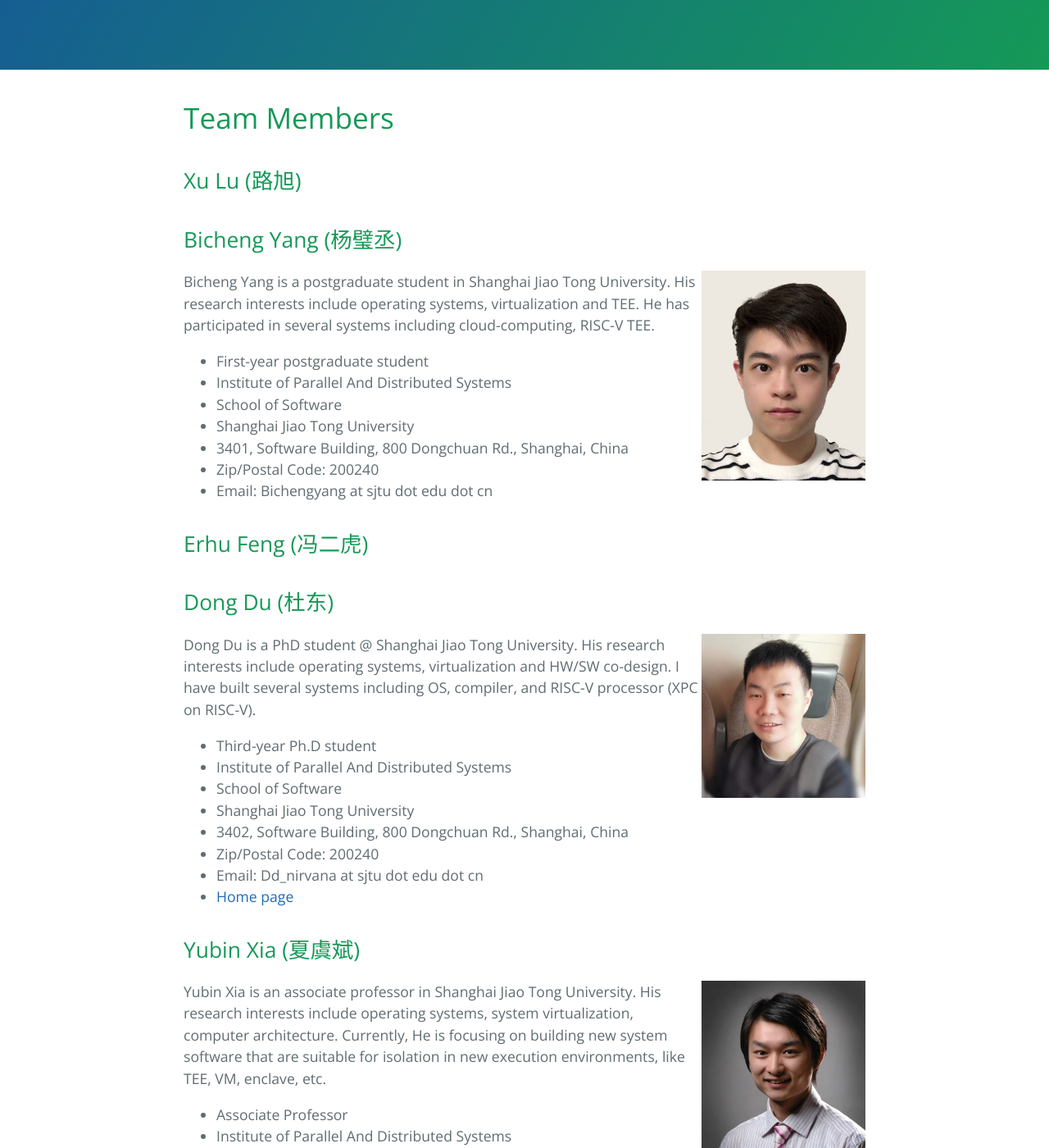
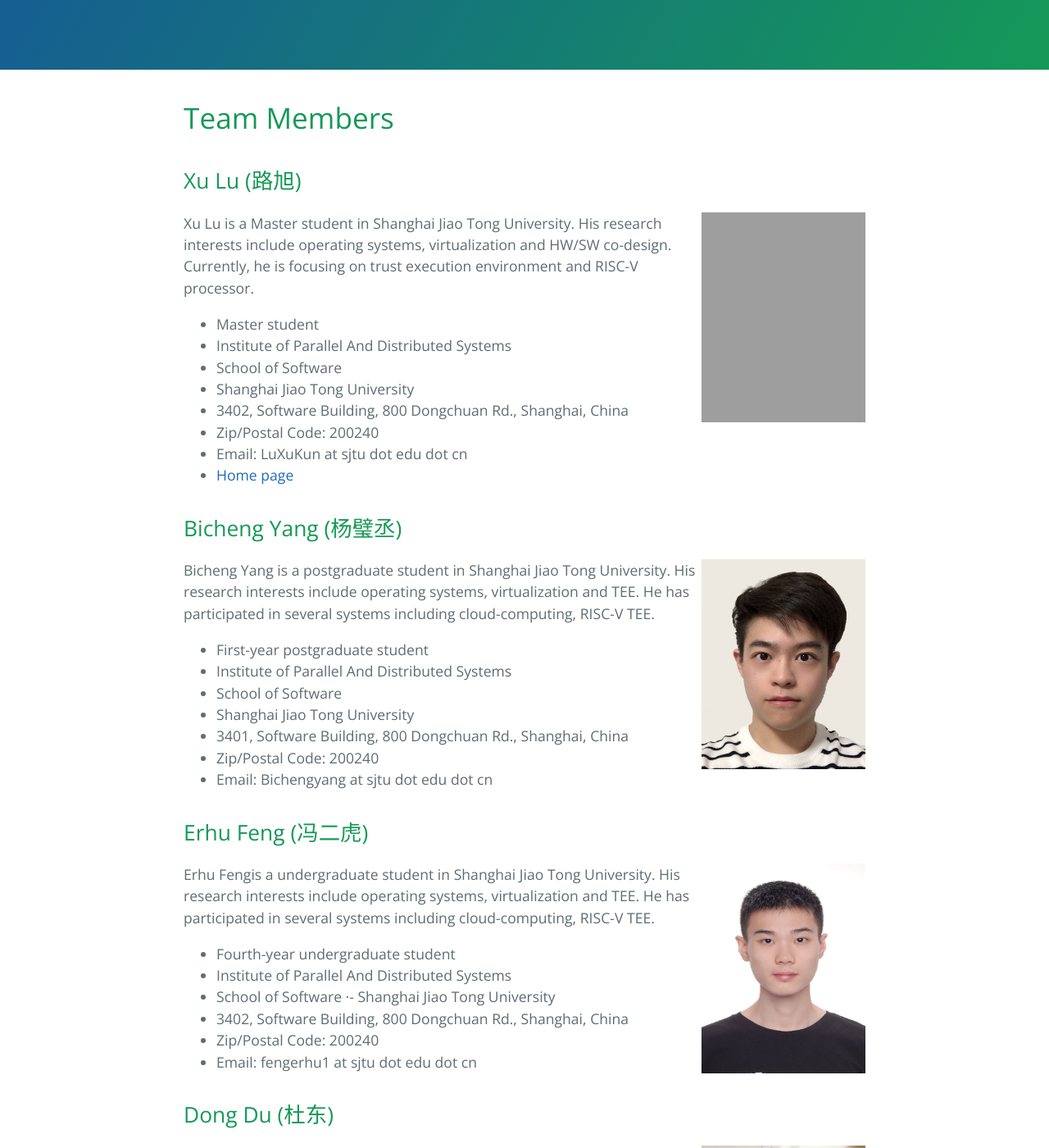
Before and after one commit to Penglai-Enclave/Penglai-Enclave.github.io, a Jekyll site: the page built from profile.markdown, in a window 1280 px wide and 1400 px high, scrolled down 271 px. Shown: the whole window at 82% size. Built offline with Jekyll 4.4.1, drawn with Linux system fonts in a browser that asks for light colours; grey boxes are pictures that could not be loaded.

Commit message:
update members page
Signed-off-by: DongDu <ddnirvana1@gmail.com>

```diff
--- a/profile.markdown
+++ b/profile.markdown
@@ -11,6 +11,20 @@ categories: main
 
 
 ## Xu Lu (路旭)
+
+<img align="right" width="200" height="256" src="images/luxu.jpg"/>
+
+
+Xu Lu is a Master student in Shanghai Jiao Tong University. His research interests include operating systems, virtualization and HW/SW co-design. Currently, he is focusing on trust execution environment and RISC-V processor.
+
+- Master student
+- Institute of Parallel And Distributed Systems
+- School of Software
+- Shanghai Jiao Tong University
+- 3402, Software Building, 800 Dongchuan Rd., Shanghai, China
+- Zip/Postal Code: 200240
+- Email: LuXuKun at sjtu dot edu dot cn
+- [Home page](http://luxu.info/)
 
 
 ## Bicheng Yang (杨璧丞)
@@ -31,6 +45,18 @@ He has participated in several systems including cloud-computing, RISC-V TEE.
 
 
 ## Erhu Feng (冯二虎)
+
+<img align="right" width="200" height="256" src="images/fengerhu.jpg"/>
+
+
+Erhu Fengis a undergraduate student in Shanghai Jiao Tong University. His research interests include operating systems, virtualization and TEE. He has participated in several systems including cloud-computing, RISC-V TEE.
+
+* Fourth-year undergraduate student
+* Institute of Parallel And Distributed Systems
+* School of Software ·- Shanghai Jiao Tong University
+* 3402, Software Building, 800 Dongchuan Rd., Shanghai, China
+* Zip/Postal Code: 200240
+* Email: fengerhu1 at sjtu dot edu dot cn
 
 
 
```
Also changed, not shown: images/fengerhu.jpg (added), 1 other file.
